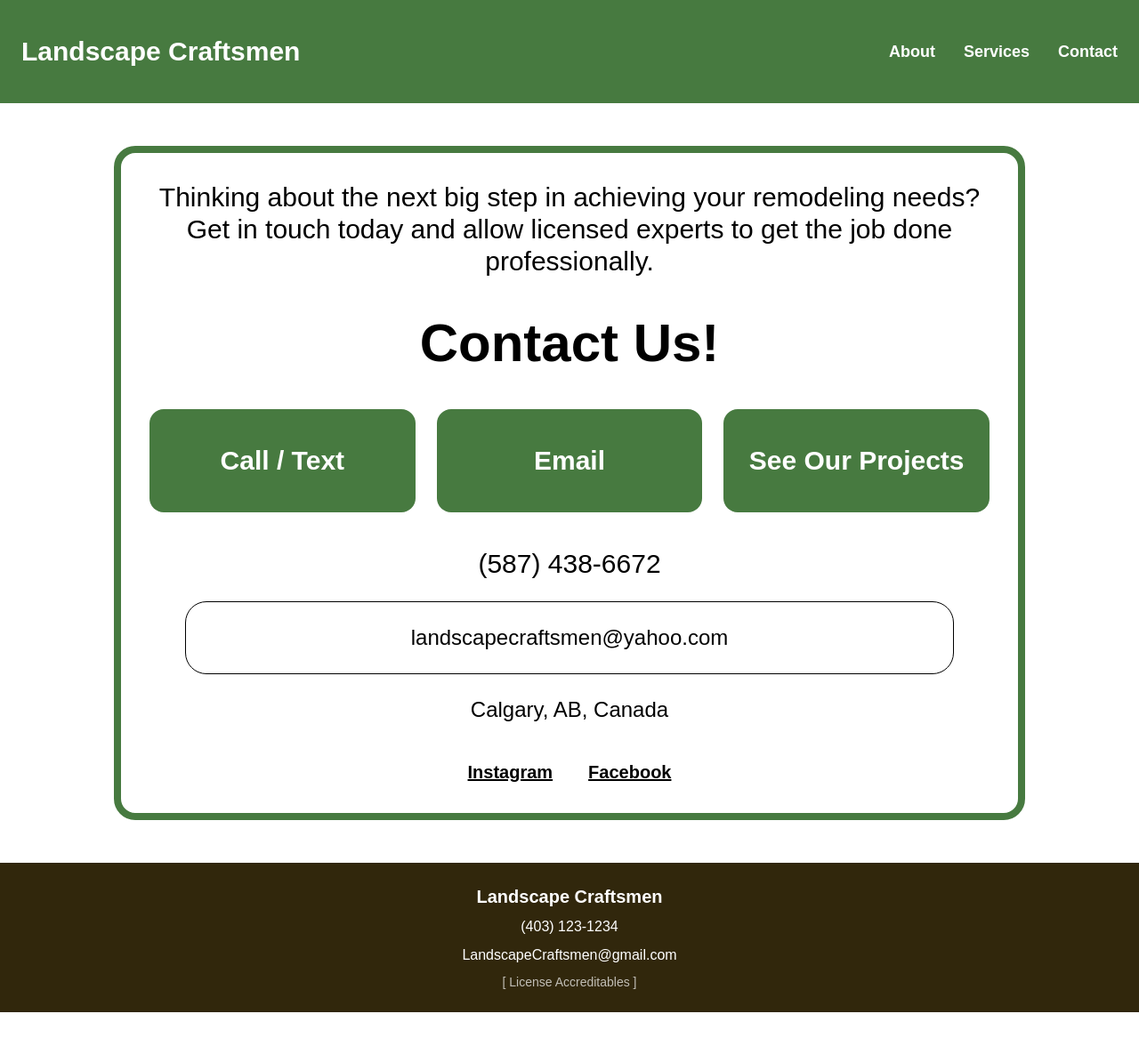
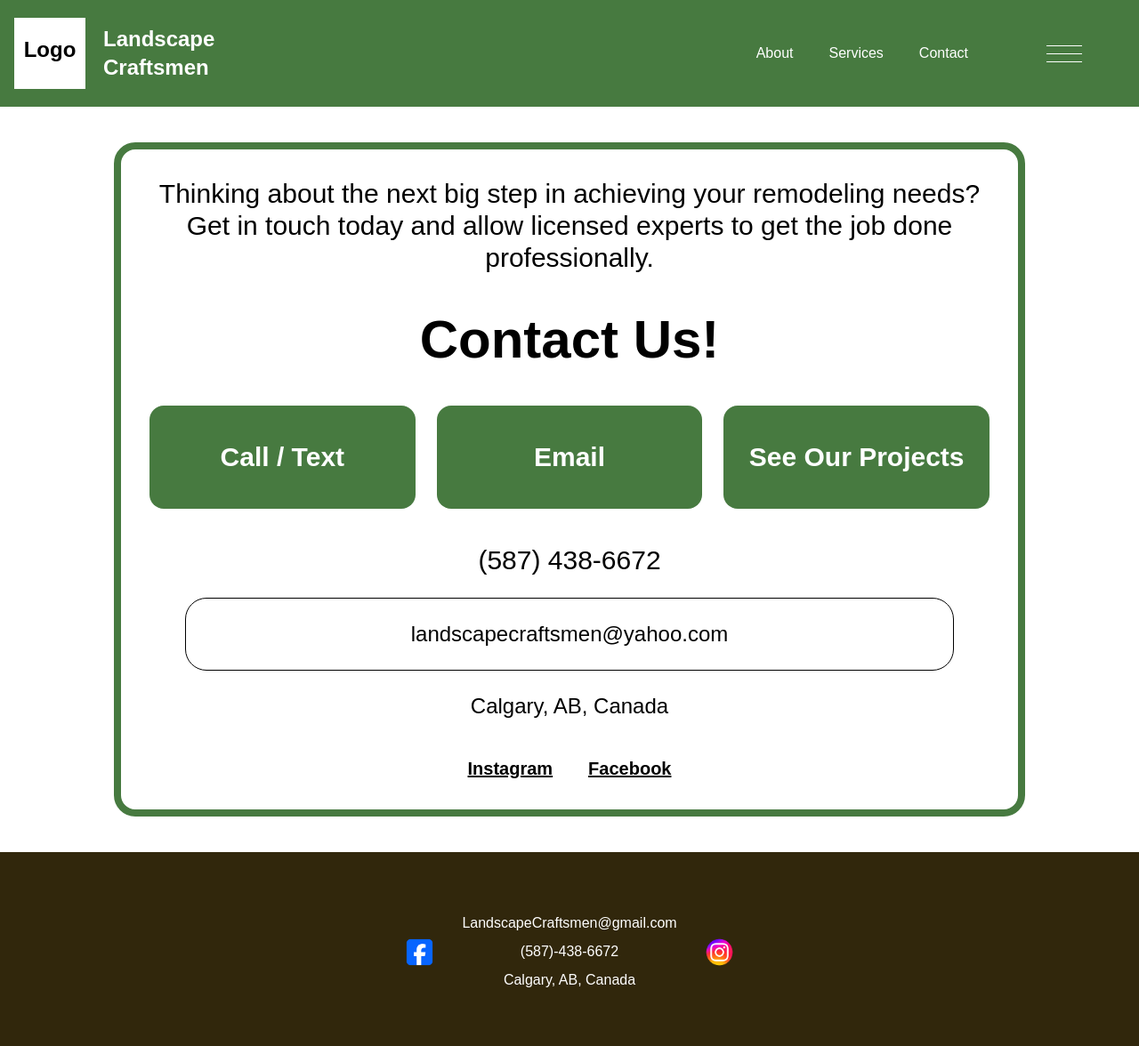
Before and after one commit to Syntactix31/capstone-proj, a Next.js app: page /contact in a window 1280 px wide. Shown: the top 1176 px of the page at 89% size. Before the commit the page ends 1138 px from the top, so only its background shows below. Built offline with nearby package versions, Linux system fonts and the light colour scheme.

Commit message:
replaced contact page gheader and footer with compnents

```diff
--- a/src/app/contact/page.js
+++ b/src/app/contact/page.js
@@ -1,24 +1,17 @@
 import Link from "next/link";
+
+import NavBar from "../components/Navbar.js";
+import Footer from "../components/Footer.js";
 
 export default function Contact() {
   return (
     <main className="bg-white flex flex-col min-h-screen">
+      <NavBar />
 
-      {/* Header / Nav */}
-        <header className="w-full bg-[#477A40] text-white space-y-2 py-6 mb-12">
-        <div className="max-w-7xl mx-auto flex items-center justify-between px-6 py-4">
-          <h1 className="text-3xl font-bold">Landscape Craftsmen</h1>
-
-          <nav className="hidden md:flex gap-8 text-lg font-semibold">
-            <Link href="#">About</Link>
-            <Link href="#">Services</Link>
-            <Link href="#">Contact</Link>
-          </nav>
-        </div>
-      </header>
+      <div className="flex-grow">
 
         {/* Intro Section */}
-      <section className="max-w-5xl mx-auto text-center space-y-6">
+        <section className="max-w-5xl mx-auto text-center space-y-6 py-10">
           <div className="border-8 border-[#477A40] rounded-3xl p-8">
             <p className="text-2xl md:text-3xl text-black">
               Thinking about the next big step in achieving your remodeling needs?
@@ -93,13 +86,9 @@ export default function Contact() {
           </div>
           </section>
 
-      {/* Footer */}
-      <footer className="w-full bg-[#31270C] text-white text-center space-y-2 py-6 mt-12">
-        <p className="text-xl font-bold">Landscape Craftsmen</p>
-        <p>(403) 123-1234</p>
-        <p>LandscapeCraftsmen@gmail.com</p>
-        <p className="text-sm opacity-70">[ License Accreditables ]</p>
-      </footer>
+      </div>
+
+      <Footer />
 
     </main>
   );
```
Lines whose indentation alone changed are shown as unchanged.
